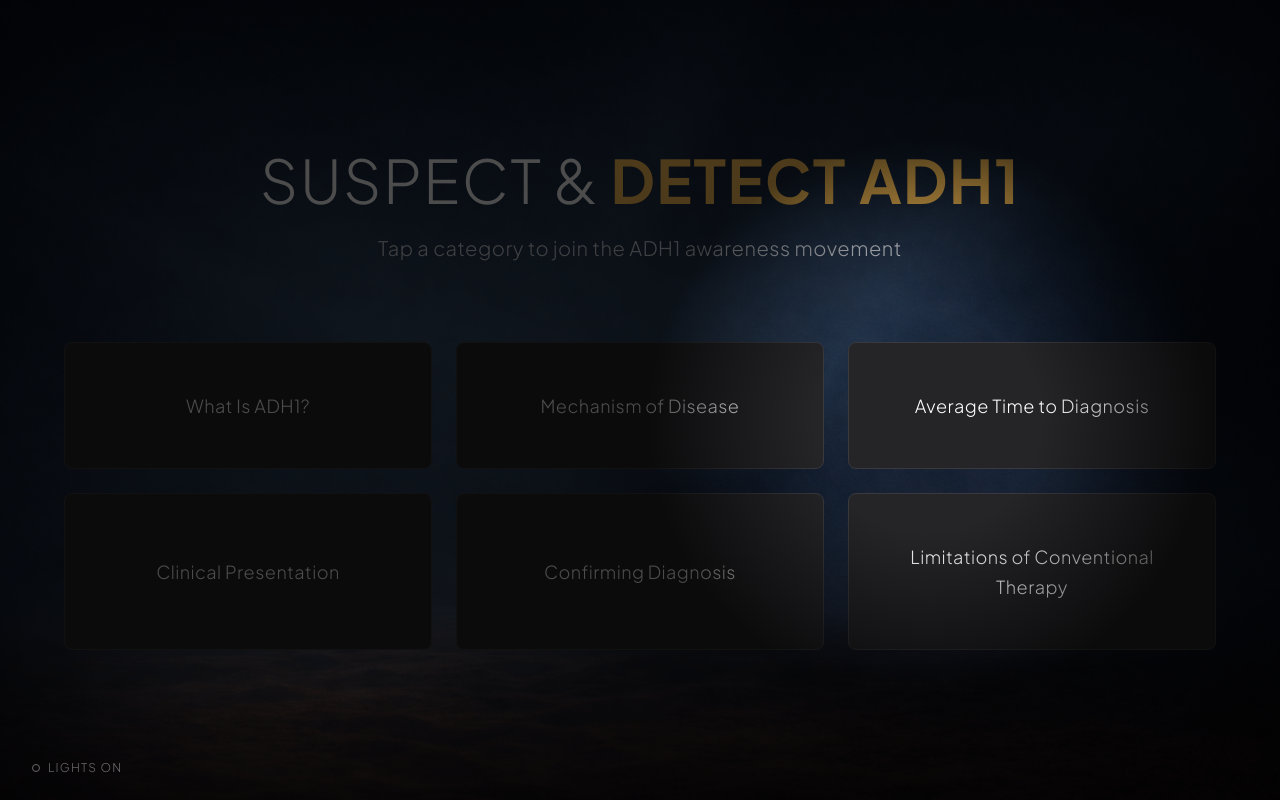
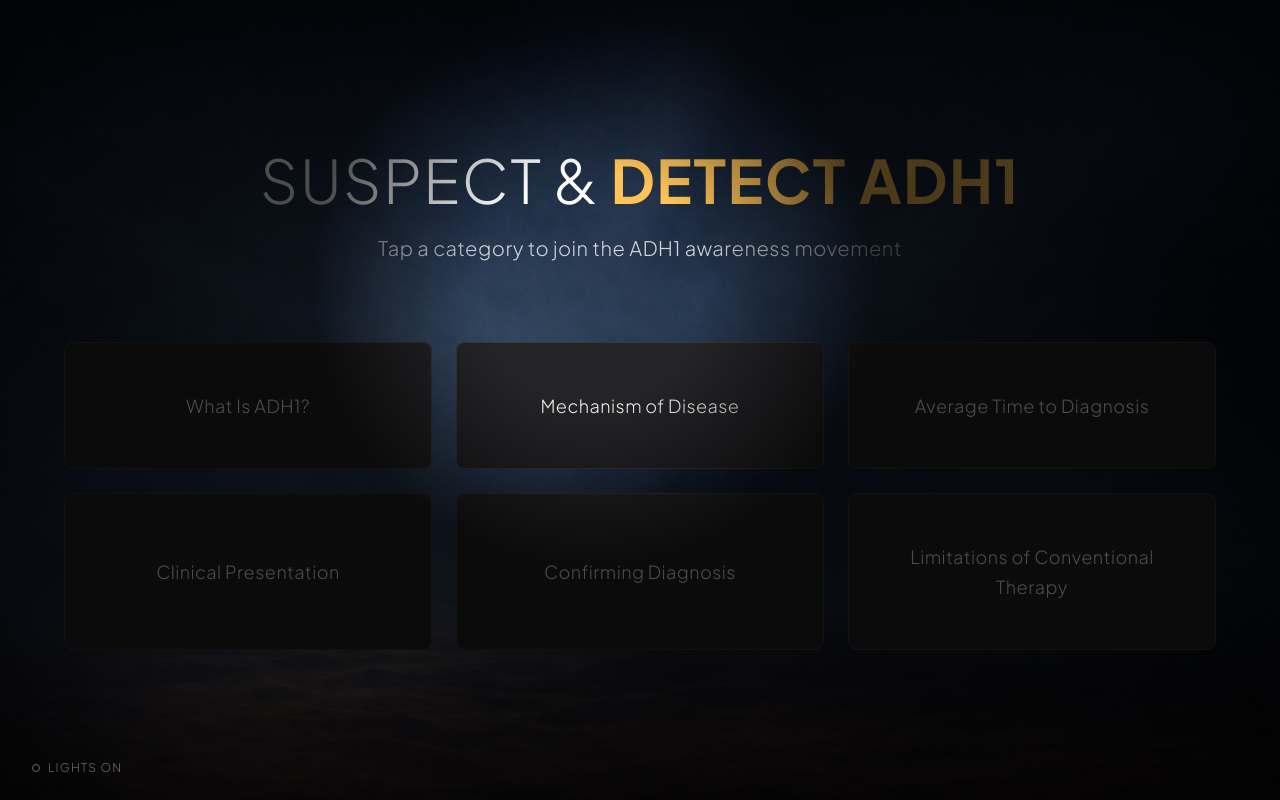
Before and after one commit to natsyneos/sus-det-adh, a React (Vite) app: page / in a window 1280 px wide. Built offline with nearby package versions, Linux system fonts and the light colour scheme.

Commit message:
roam speed

```diff
--- a/src/app/components/LandingScreen.tsx
+++ b/src/app/components/LandingScreen.tsx
@@ -41,8 +41,8 @@ export function LandingScreen({ onTopicSelect }: LandingScreenProps) {
         const cx = rect.width / 2;
         const cy = rect.height / 2;
         // Lissajous-style roam pattern
-        const x = cx + Math.sin(elapsed * 0.4) * cx * 0.55;
-        const y = cy + Math.cos(elapsed * 0.27) * cy * 0.5;
+        const x = cx + Math.sin(elapsed * 0.6) * cx * 0.55;
+        const y = cy + Math.cos(elapsed * 0.4) * cy * 0.5;
         roamPositionRef.current = { x, y };
         setMousePosition({ x, y });
       }
--- a/src/app/components/QuizScreen.tsx
+++ b/src/app/components/QuizScreen.tsx
@@ -93,8 +93,8 @@ export function QuizScreen({ topic, onComplete, onNext, onBackToStart, lightsOn,
         const rect = containerRef.current.getBoundingClientRect();
         const cx = rect.width / 2;
         const cy = rect.height / 2;
-        const x = cx + Math.sin(elapsed * 0.4) * cx * 0.55;
-        const y = cy + Math.cos(elapsed * 0.27) * cy * 0.5;
+        const x = cx + Math.sin(elapsed * 0.6) * cx * 0.55;
+        const y = cy + Math.cos(elapsed * 0.4) * cy * 0.5;
         setMousePosition({ x, y });
       }
       roamAnimRef.current = requestAnimationFrame(animate);
```
